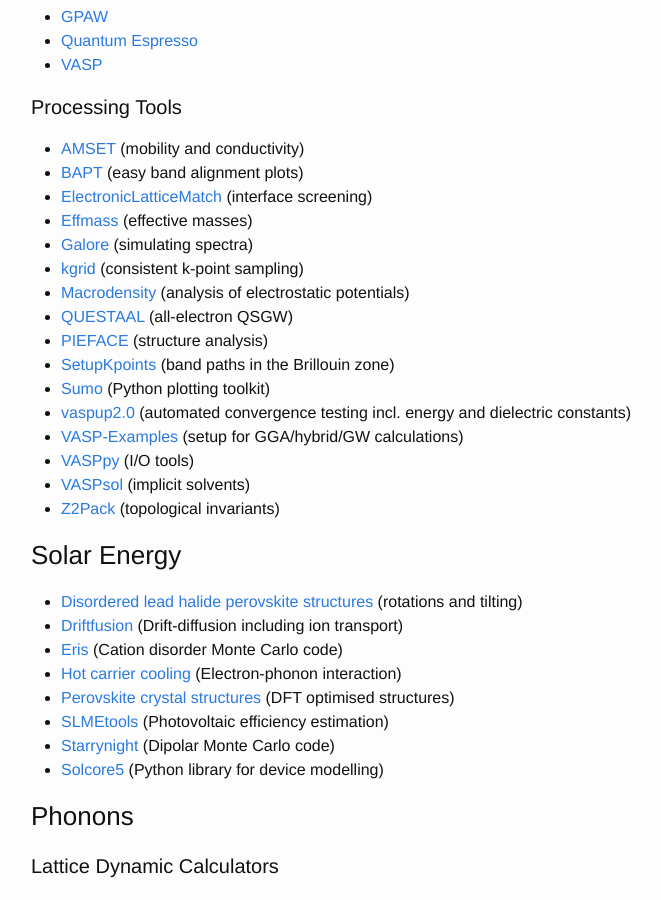
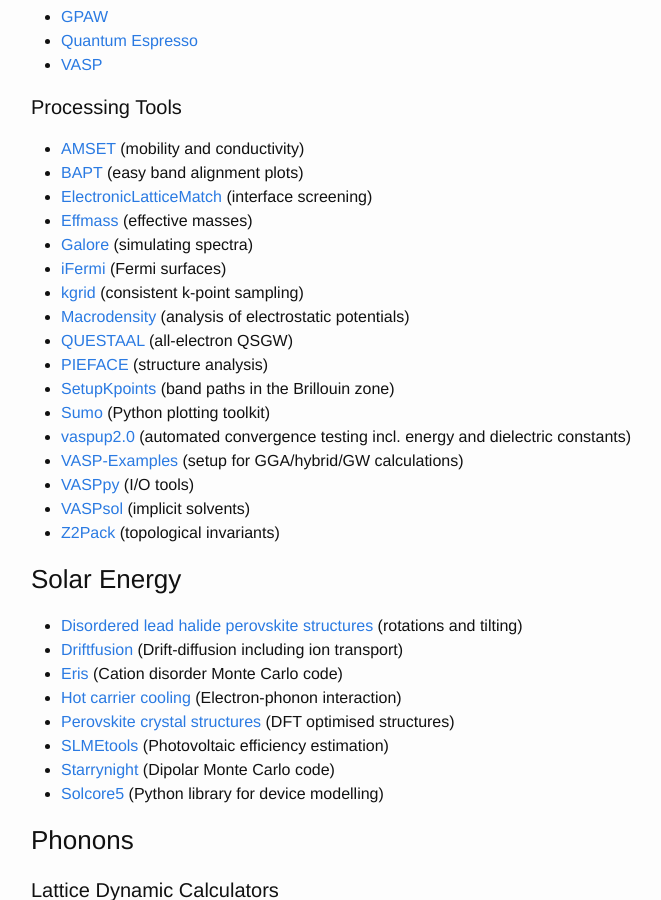
Before and after one commit to WMD-group/WMD-group.github.io, a Jekyll site: the page built from d_links.md, in a window 1280 px wide and 900 px high, scrolled down 1368 px. Shown: the whole window, without its empty margins (239-900 px from the left). Built offline with Jekyll 4.4.1, drawn with Linux system fonts in a browser that asks for light colours.

Commit message:
Update d_links.md

```diff
--- a/d_links.md
+++ b/d_links.md
@@ -66,6 +66,7 @@
 * [ElectronicLatticeMatch](https://github.com/keeeto/ElectronicLatticeMatch) (interface screening)
 * [Effmass](https://github.com/lucydot/effmass) (effective masses)
 * [Galore](https://github.com/SMTG-UCL/galore) (simulating spectra)
+* [iFermi](https://github.com/fermisurfaces/IFermi) (Fermi surfaces)
 * [kgrid](https://github.com/WMD-group/kgrid) (consistent k-point sampling)
 * [Macrodensity](https://github.com/WMD-group/MacroDensity) (analysis of electrostatic potentials)
 * [QUESTAAL](https://www.questaal.org) (all-electron QSGW)
```
